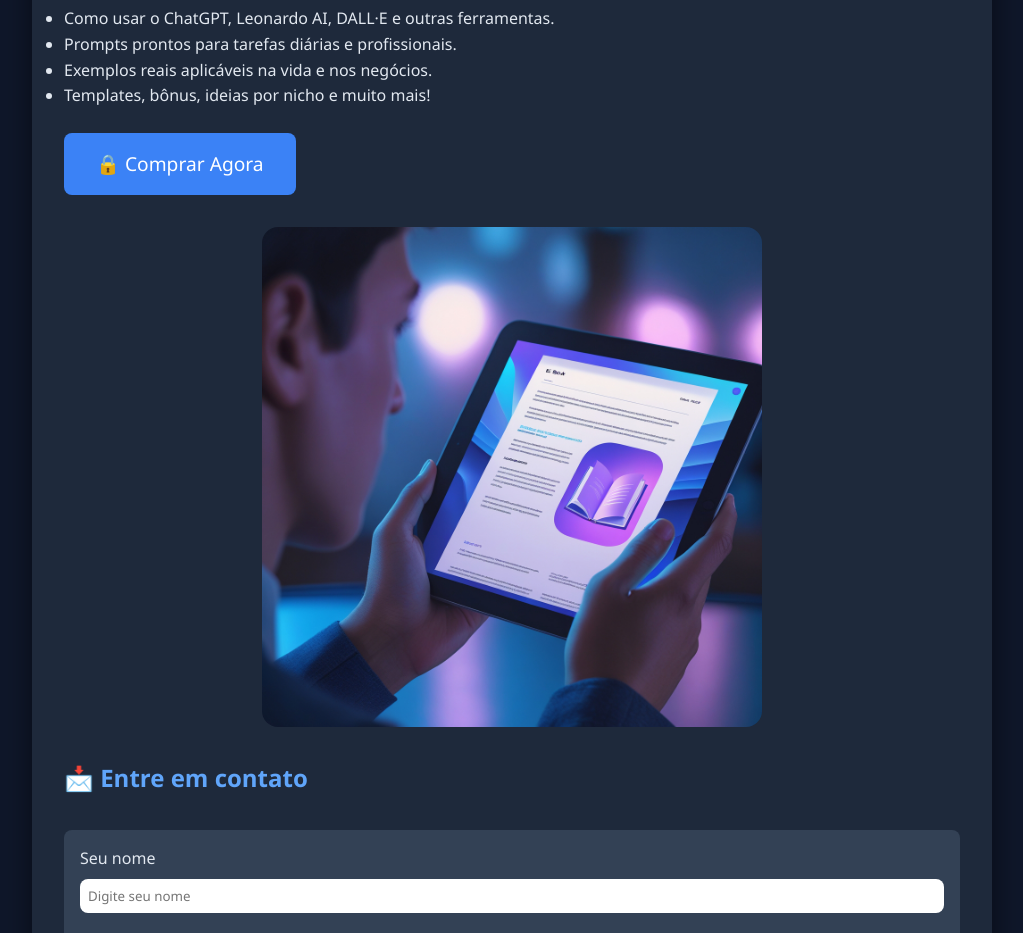
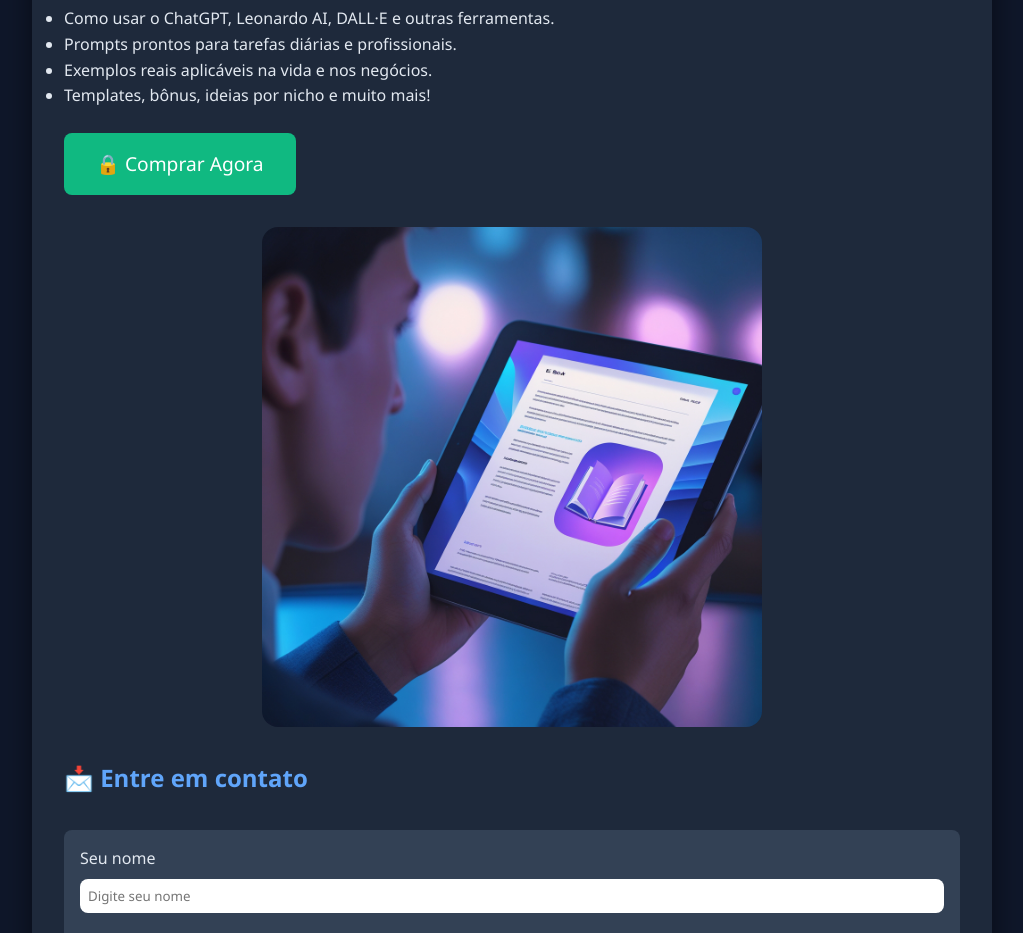
Before and after one commit to Eduardoserafimdesign/ianapratica, a plain HTML site: page index.html in a window 1280 px wide. Shown: the part 820-1753 px from the top of the page, without its empty margins (128-1151 px from the left). Drawn offline with Linux system fonts and the light colour scheme.

Commit message:
Update index.html

```diff
--- a/index.html
+++ b/index.html
@@ -1,12 +1,12 @@
 <!DOCTYPE html>
-<html lang="en">
+<html lang="pt-BR">
 
 <head>
   <meta charset="UTF-8">
   <meta name="viewport" content="width=device-width, initial-scale=1.0">
   <meta name="description" content="E-book completo e prático sobre Inteligência Artificial. Aprenda a usar as melhores ferramentas com passo a passo e prompts prontos para aplicar na sua vida ou negócio.">
   <meta name="keywords" content="ebook inteligência artificial, AI na prática, como usar IA, ChatGPT, automação IA, ferramentas AI">
-  <meta name="author" content="Seu Nome ou Marca">
+  <meta name="author" content="Eduardo Serafim">
   <title>Inteligência Artificial na Prática - E-book Oficial</title>
   <style>
     * {
@@ -46,7 +46,7 @@
     }
 
     .cta {
-      background-color: #3b82f6;
+      background-color: #10b981;
       color: white;
       padding: 1rem 2rem;
       border: none;
@@ -56,6 +56,11 @@
       margin-top: 1.5rem;
       text-decoration: none;
       display: inline-block;
+      transition: background-color 0.3s ease;
+    }
+
+    .cta:hover {
+      background-color: #059669;
     }
 
     .formulario {
@@ -101,7 +106,8 @@
       <li>Templates, bônus, ideias por nicho e muito mais!</li>
     </ul>
 
-    <a href="https://pay.kiwify.com.br/NYEzBLm" class="cta">🔒 Comprar Agora</a>
+    <!-- Botão de checkout com link real -->
+    <a href="https://pay.kiwify.com.br/NYEzBLm" class="cta" target="_blank">🔒 Comprar Agora</a>
 
     <img src="02.jpg" alt="Leitura digital do e-book em tablet" class="extra-img">
 
```
